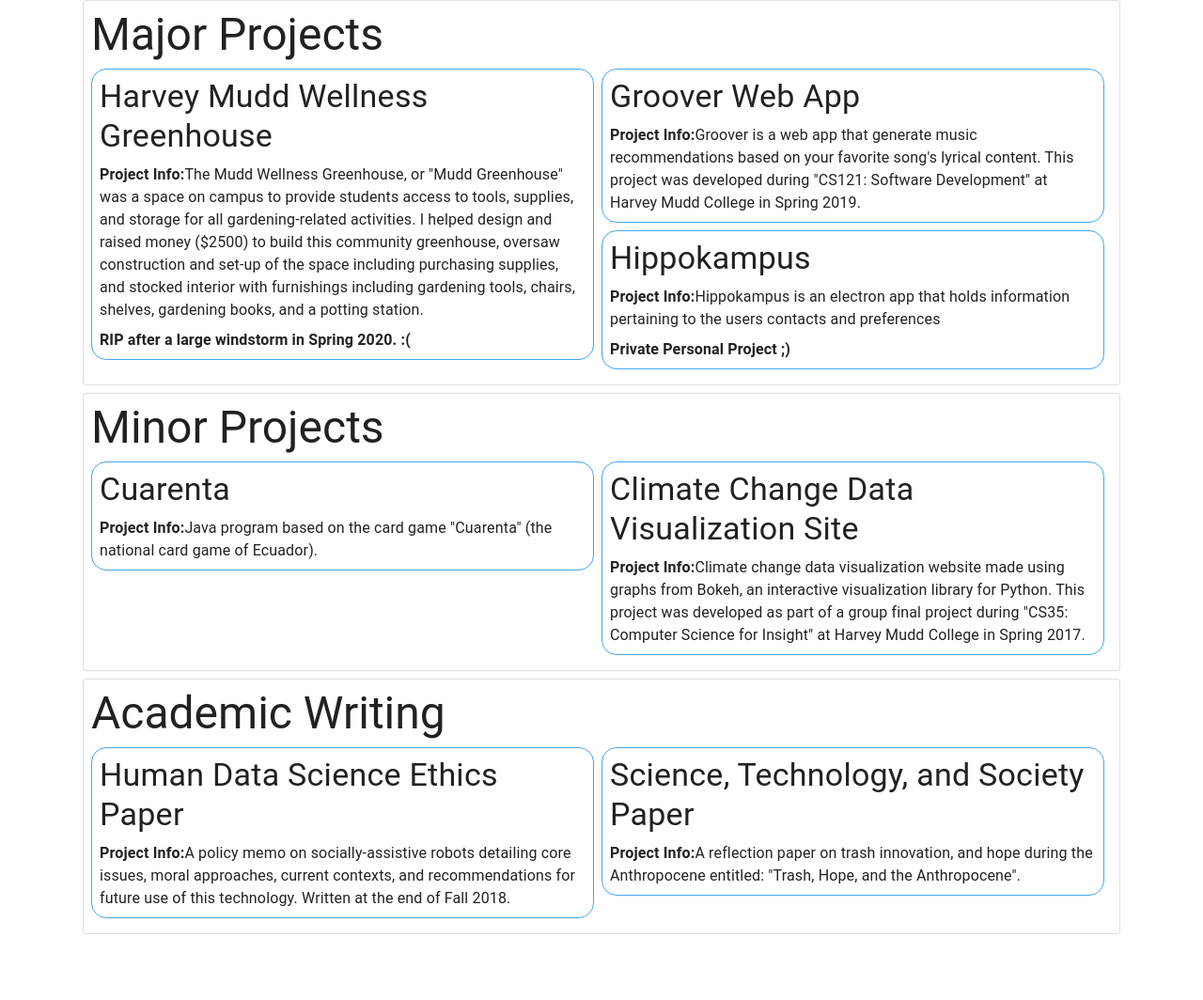
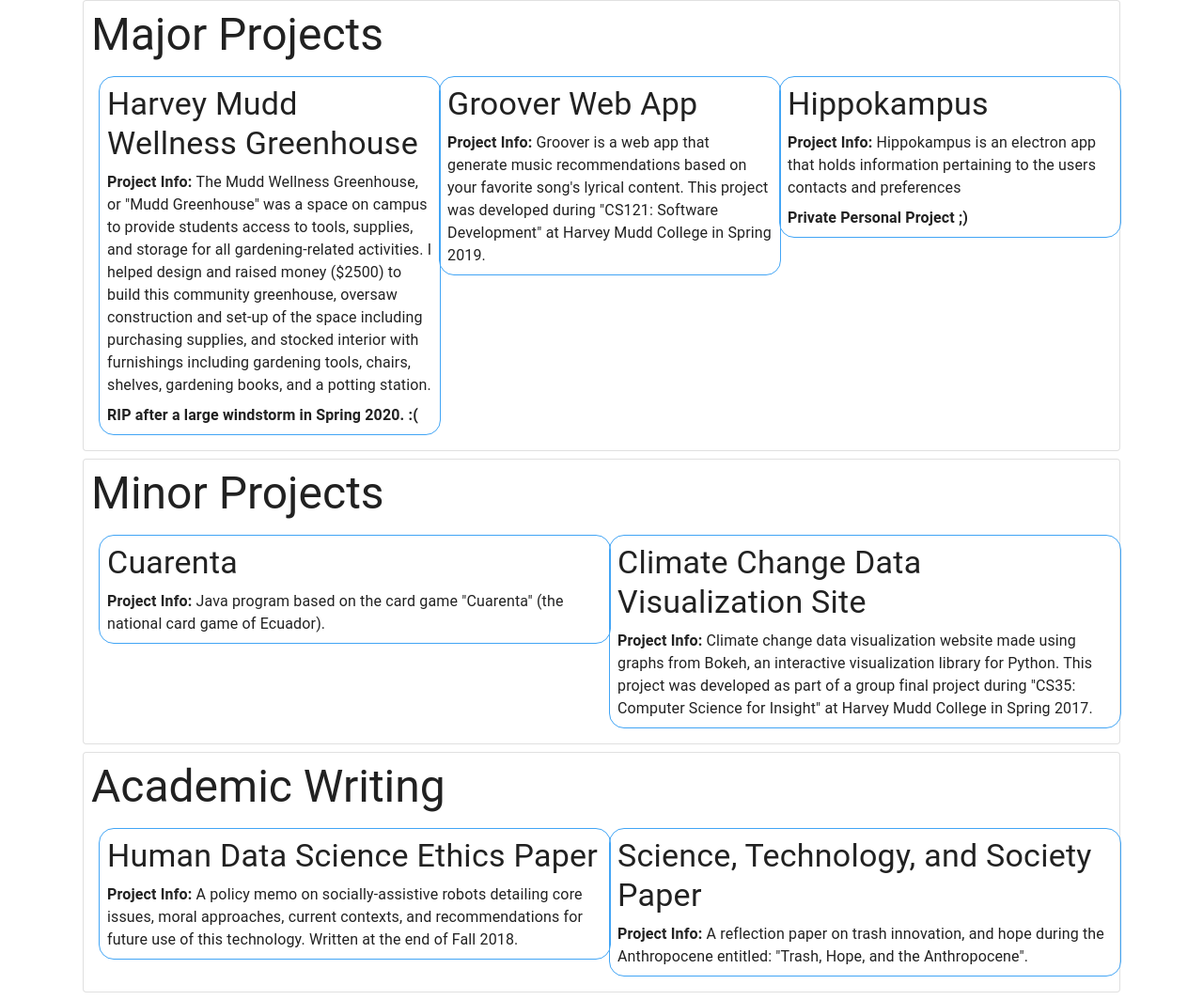
Before and after one commit to sienaguerrero/by-the-marina-gatsby-website, a Gatsby site: page /my-projects in a window 1280 px wide. Shown: the part 340-1404 px from the top of the page at 94% size. Before the commit the page ends 1342 px from the top, so only its background shows below. Built offline with nearby package versions, Linux system fonts and the light colour scheme; Gatsby itself is replaced by a stand-in of ours.

Commit message:
fix project card spacing

```diff
--- a/src/by-the-marina-theme/components/pages/projects/ProjectCard.tsx
+++ b/src/by-the-marina-theme/components/pages/projects/ProjectCard.tsx
@@ -21,7 +21,7 @@ function ProjectCard(props: ProjectCardProps) {
     <Box
       sx={{
         p: 1,
-        width: "320px",
+        width: "100%",
         border: `1px solid ${theme.palette.primary.light}`,
         borderRadius: 4,
       }}
@@ -30,7 +30,7 @@ function ProjectCard(props: ProjectCardProps) {
         {projectName}
       </Typography>
       <Typography display="inline" sx={{ fontWeight: "bold" }}>
-        Project Info:
+        Project Info:{" "}
       </Typography>
       <Typography display="inline">{projectDescription}</Typography>
       {endNote && (
--- a/src/pages/my-projects.tsx
+++ b/src/pages/my-projects.tsx
@@ -4,6 +4,7 @@ import Masonry from "@mui/lab/Masonry";
 import {
   Box,
   Container,
+  Grid,
   Link,
   Paper,
   Typography,
@@ -132,7 +133,7 @@ export default function ProjectsPage() {
           <Typography variant="h3" sx={{ mb: 1 }}>
             Major Projects
           </Typography>
-          <Masonry columns={2} spacing={1}>
+          <Box display="flex" flexWrap="wrap" justifyContent="space-between">
             {projects
               .filter((project) => project.type === "Major Project")
               ?.map((project) => {
@@ -141,21 +142,23 @@ export default function ProjectsPage() {
                 const projectEndNote = project.endNote;
 
                 return (
+                  <Box p={1} flex={1}>
                     <ProjectCard
                       projectName={projectName}
                       projectDescription={projectDescription}
                       endNote={projectEndNote}
                     />
+                  </Box>
                 );
               })}
-          </Masonry>
+          </Box>
         </Paper>
 
         <Paper variant="outlined" sx={{ my: 1, p: 1 }}>
           <Typography variant="h3" sx={{ mb: 1 }}>
             Minor Projects
           </Typography>
-          <Masonry columns={2} spacing={1}>
+          <Box display="flex" flexWrap="wrap" justifyContent="space-between">
             {projects
               .filter((project) => project.type === "Minor Project")
               ?.map((project) => {
@@ -164,21 +167,23 @@ export default function ProjectsPage() {
                 const projectEndNote = project.endNote;
 
                 return (
+                  <Box p={1} flex={1}>
                     <ProjectCard
                       projectName={projectName}
                       projectDescription={projectDescription}
                       endNote={projectEndNote}
                     />
+                  </Box>
                 );
               })}
-          </Masonry>
+          </Box>
         </Paper>
 
         <Paper variant="outlined" sx={{ my: 1, p: 1 }}>
           <Typography variant="h3" sx={{ mb: 1 }}>
             Academic Writing
           </Typography>
-          <Masonry columns={2} spacing={1}>
+          <Box display="flex" flexWrap="wrap" justifyContent="space-between">
             {projects
               .filter((project) => project.type === "Academic Writing")
               ?.map((project) => {
@@ -187,14 +192,16 @@ export default function ProjectsPage() {
                 const projectEndNote = project.endNote;
 
                 return (
+                  <Box p={1} flex={1}>
                     <ProjectCard
                       projectName={projectName}
                       projectDescription={projectDescription}
                       endNote={projectEndNote}
                     />
+                  </Box>
                 );
               })}
-          </Masonry>
+          </Box>
         </Paper>
       </Container>
     </ImageHeaderLayout>
```
Lines whose indentation alone changed are shown as unchanged.
